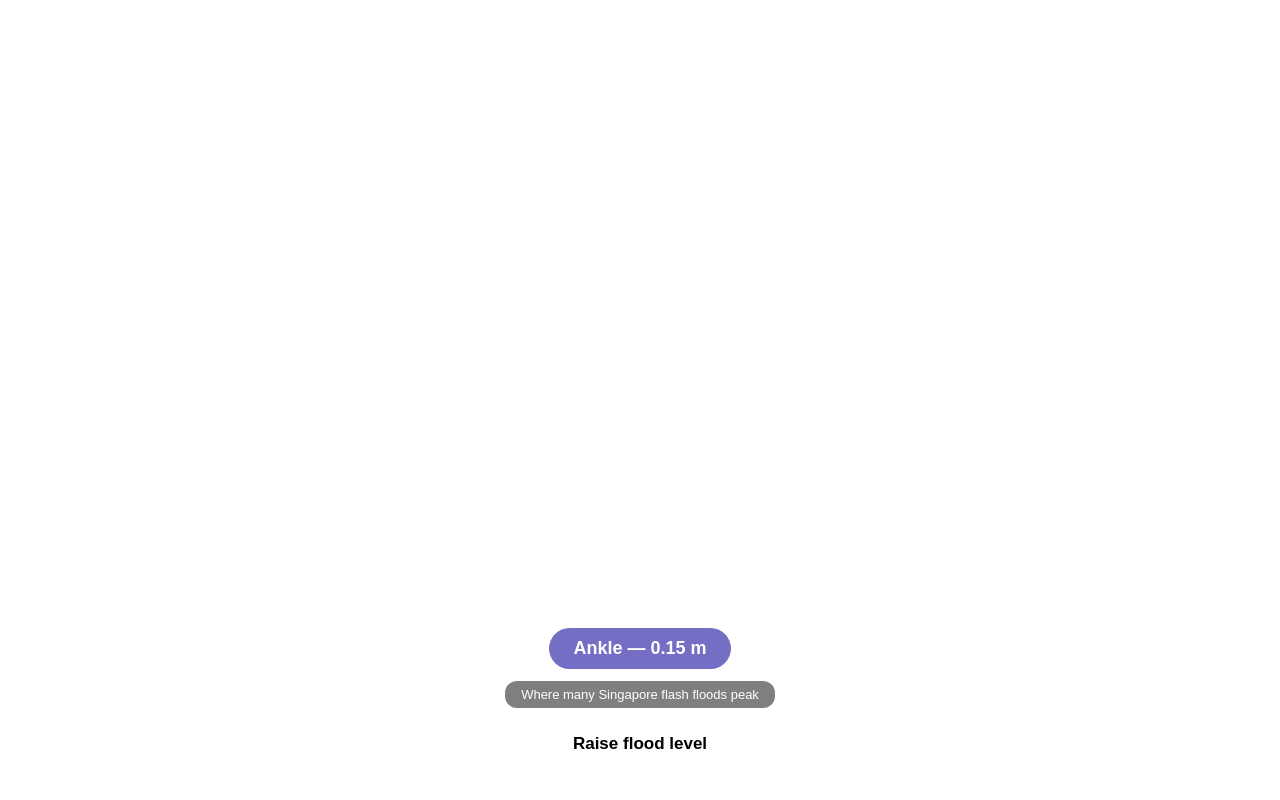
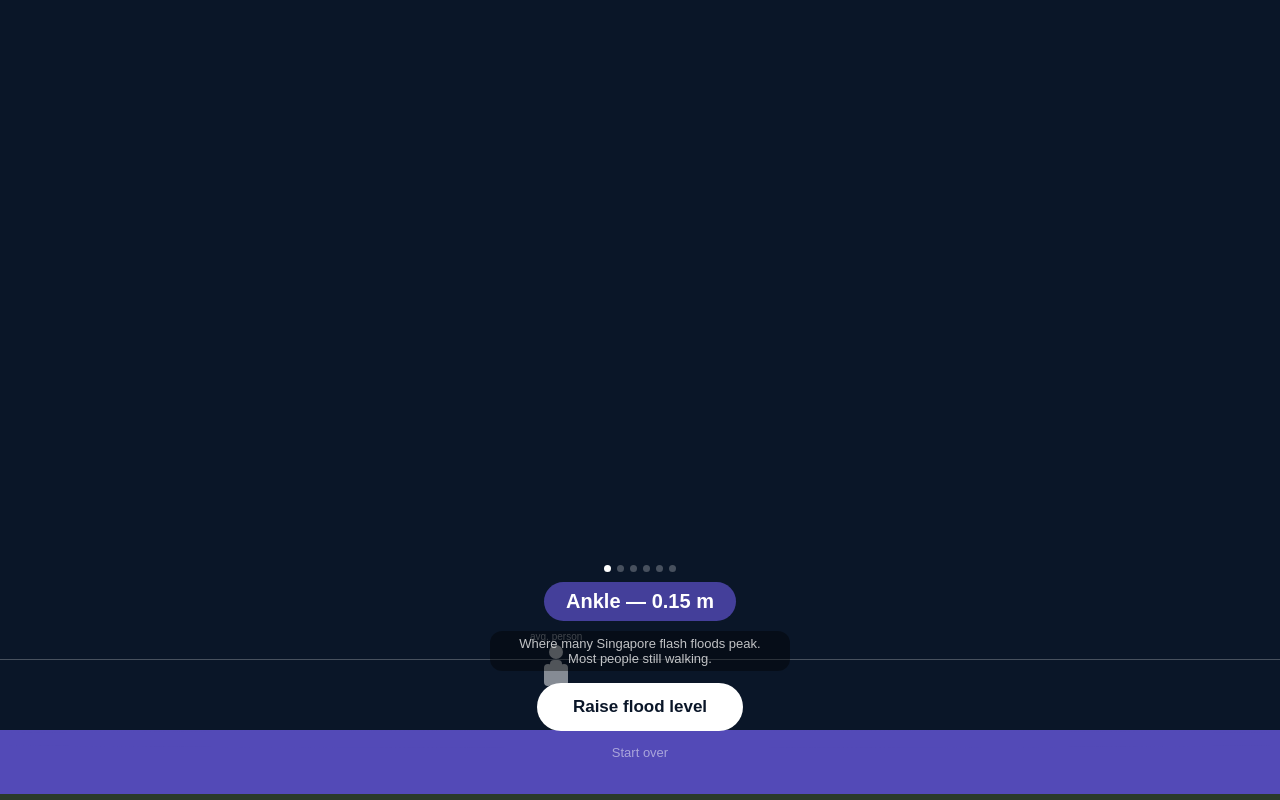
Before and after one commit to m4dridista/flood-ar, a plain HTML site: page index.html in a window 1280 px wide. Both pictures are taken after a click on the button "Raise flood level". Drawn offline with Linux system fonts and the light colour scheme.

Commit message:
index.html

```diff
--- a/index.html
+++ b/index.html
@@ -1,115 +1,300 @@
 <!DOCTYPE html>
 <html>
 <head>
-    <meta name="viewport" content="width=device-width, initial-scale=1" />
-    <title>Flood Height AR</title>
-    <script src="https://aframe.io/releases/1.6.0/aframe.min.js"></script>
-    <script src="https://cdn.jsdelivr.net/npm/mind-ar@1.2.5/dist/mindar-image-aframe.prod.js"></script>
+  <meta name="viewport" content="width=device-width, initial-scale=1, user-scalable=no"/>
+  <title>Flood Height</title>
   <style>
-      #ui {
-        position: absolute;
-        bottom: 32px;
-        left: 50%;
-        transform: translateX(-50%);
+    * { margin: 0; padding: 0; box-sizing: border-box; }
+
+    body {
+      background: #0a1628;
+      height: 100vh;
+      overflow: hidden;
+      font-family: sans-serif;
       display: flex;
       flex-direction: column;
       align-items: center;
-        gap: 12px;
-        z-index: 999;
-        width: 90%;
+      justify-content: flex-end;
+      position: relative;
     }
+
+    #scene {
+      position: absolute;
+      inset: 0;
+      display: flex;
+      flex-direction: column;
+      justify-content: flex-end;
+    }
+
+    #sky {
+      flex: 1;
+      background: #0a1628;
+      position: relative;
+      overflow: hidden;
+    }
+
+    #building {
+      position: absolute;
+      bottom: 0;
+      left: 50%;
+      transform: translateX(-50%);
+      width: 90px;
+      display: flex;
+      flex-direction: column;
+      align-items: center;
+    }
+
+    #floor-label {
+      position: absolute;
+      right: 20px;
+      font-size: 11px;
+      color: rgba(255,255,255,0.35);
+      white-space: nowrap;
+    }
+
+    #water-container {
+      width: 100%;
+      position: relative;
+      overflow: hidden;
+      transition: height 1.2s cubic-bezier(0.4, 0, 0.2, 1);
+      height: 0px;
+    }
+
+    #water-body {
+      position: absolute;
+      inset: 0;
+      background: #1a5fa8;
+    }
+
+    #water-surface {
+      position: absolute;
+      top: 0;
+      left: -20%;
+      width: 140%;
+      height: 18px;
+      background: #3a8fd4;
+      border-radius: 50%;
+      transition: transform 0.4s ease-out;
+    }
+
+    #ground {
+      width: 100%;
+      height: 6px;
+      background: #2a3a2a;
+    }
+
+    #person {
+      position: absolute;
+      bottom: 6px;
+      left: calc(50% - 110px);
+      display: flex;
+      flex-direction: column;
+      align-items: center;
+      gap: 0;
+    }
+
+    #person-label {
+      font-size: 10px;
+      color: rgba(255,255,255,0.4);
+      margin-bottom: 2px;
+    }
+
+    .person-svg { opacity: 0.5; }
+
+    #depth-line {
+      position: absolute;
+      left: 0; right: 0;
+      height: 1px;
+      background: rgba(255,255,255,0.25);
+      transition: bottom 1.2s cubic-bezier(0.4, 0, 0.2, 1);
+      bottom: 6px;
+      pointer-events: none;
+    }
+
+    #ui {
+      position: absolute;
+      bottom: 0; left: 0; right: 0;
+      padding: 16px 20px 36px;
+      display: flex;
+      flex-direction: column;
+      align-items: center;
+      gap: 10px;
+      z-index: 10;
+    }
+
     #label {
-        background: rgba(30, 100, 220, 0.82);
+      font-size: 20px;
+      font-weight: 700;
       color: white;
-        padding: 10px 24px;
+      text-align: center;
+      padding: 8px 22px;
       border-radius: 24px;
-        font-size: 18px;
-        font-weight: bold;
-        font-family: sans-serif;
+      background: rgba(26, 95, 168, 0.85);
+      transition: background 0.6s;
+    }
+
+    #hint {
+      font-size: 13px;
+      color: rgba(255,255,255,0.75);
       text-align: center;
+      background: rgba(0,0,0,0.4);
+      padding: 5px 14px;
+      border-radius: 12px;
+      max-width: 300px;
     }
-      #hint {
-        color: white;
-        font-size: 13px;
-        font-family: sans-serif;
-        background: rgba(0,0,0,0.5);
-        padding: 6px 16px;
-        border-radius: 12px;
-        text-align: center;
-      }
+
     #btn {
       background: white;
       border: none;
-        padding: 14px 32px;
+      padding: 14px 36px;
       border-radius: 28px;
       font-size: 17px;
-        font-weight: bold;
-        font-family: sans-serif;
+      font-weight: 700;
       cursor: pointer;
+      color: #0a1628;
+      margin-top: 2px;
     }
+
+    #btn:active { transform: scale(0.97); }
+
+    #reset-btn {
+      font-size: 13px;
+      color: rgba(255,255,255,0.5);
+      background: none;
+      border: none;
+      cursor: pointer;
+      padding: 4px 12px;
+    }
+
+    #progress-dots {
+      display: flex;
+      gap: 6px;
+    }
+
+    .dot {
+      width: 7px; height: 7px;
+      border-radius: 50%;
+      background: rgba(255,255,255,0.25);
+      transition: background 0.4s;
+    }
+    .dot.active { background: white; }
   </style>
 </head>
-  <body style="margin:0; overflow:hidden;">
+<body>
+
+<div id="scene">
+  <div id="sky">
+    <div id="person">
+      <div id="person-label">avg. person</div>
+      <svg class="person-svg" width="28" height="80" viewBox="0 0 28 80">
+        <circle cx="14" cy="8" r="7" fill="white"/>
+        <rect x="8" y="16" width="12" height="30" rx="4" fill="white"/>
+        <rect x="2" y="20" width="8" height="22" rx="4" fill="white"/>
+        <rect x="18" y="20" width="8" height="22" rx="4" fill="white"/>
+        <rect x="8" y="44" width="6" height="28" rx="3" fill="white"/>
+        <rect x="14" y="44" width="6" height="28" rx="3" fill="white"/>
+      </svg>
+    </div>
+    <div id="depth-line"></div>
+  </div>
+
+  <div id="water-container">
+    <div id="water-body"></div>
+    <div id="water-surface"></div>
+  </div>
+  <div id="ground"></div>
+</div>
 
 <div id="ui">
-      <div id="label">Point your camera at the floor</div>
-      <div id="hint">Tap the button to raise the flood level</div>
+  <div id="progress-dots">
+    <div class="dot" id="dot-0"></div>
+    <div class="dot" id="dot-1"></div>
+    <div class="dot" id="dot-2"></div>
+    <div class="dot" id="dot-3"></div>
+    <div class="dot" id="dot-4"></div>
+    <div class="dot" id="dot-5"></div>
+  </div>
+  <div id="label">Point camera at the floor</div>
+  <div id="hint">Tap below to see how high floodwater can rise</div>
   <button id="btn" onclick="nextLevel()">Raise flood level</button>
+  <button id="reset-btn" onclick="reset()">Start over</button>
 </div>
-
-    <a-scene
-      mindar-image="imageTargetSrc: https://cdn.jsdelivr.net/gh/hiukim/mind-ar-js@1.2.5/examples/image-tracking/assets/card-example/card.mind; uiLoading: no; uiError: no; uiScanning: no;"
-      color-space="sRGB"
-      renderer="colorManagement: true"
-      vr-mode-ui="enabled: false"
-      device-orientation-permission-ui="enabled: false"
-      embedded
-      style="width:100vw; height:100vh; position:absolute; top:0; left:0;">
-
-      <a-camera position="0 0 0" look-controls="enabled: false"></a-camera>
-
-      <a-entity mindar-image-target="targetIndex: 0">
-        <a-plane
-          id="water"
-          color="#1a6fc4"
-          opacity="0.55"
-          width="2"
-          height="0.01"
-          position="0 0.15 0"
-          rotation="-90 0 0">
-        </a-plane>
-      </a-entity>
-
-    </a-scene>
 
 <script>
 const levels = [
-        { label: "Ankle — 0.15 m", y: 0.15, hint: "Where many Singapore flash floods peak", color: "#534AB7" },
-        { label: "Knee — 0.30 m",  y: 0.30, hint: "Most cars stall. Walking becomes very difficult.", color: "#378ADD" },
-        { label: "Waist — 0.60 m", y: 0.60, hint: "Singapore road closure threshold", color: "#1D9E75" },
-        { label: "Chest — 1.0 m",  y: 1.00, hint: "Bukit Timah Road flash flood peak (2021)", color: "#BA7517" },
-        { label: "Head — 1.5 m",   y: 1.50, hint: "Regional major floods: Jakarta 2020, KL 2021", color: "#D85A30" },
-        { label: "Catastrophic — 3.0 m", y: 3.00, hint: "Typhoon Haiyan storm surge level (2013)", color: "#E24B4A" },
+  { label: "Ankle — 0.15 m", hint: "Where many Singapore flash floods peak. Most people still walking.", color: "#534AB7", frac: 0.08 },
+  { label: "Knee — 0.30 m",  hint: "Most cars stall. Walking becomes very difficult and dangerous.", color: "#185FA5", frac: 0.18 },
+  { label: "Waist — 0.60 m", hint: "Singapore road closure threshold. Strong current makes standing unsafe.", color: "#0F6E56", frac: 0.34 },
+  { label: "Chest — 1.0 m",  hint: "Bukit Timah Rd flash flood peak (2021). Impossible to walk against current.", color: "#854F0B", frac: 0.52 },
+  { label: "Head — 1.5 m",   hint: "Regional major floods: Jakarta 2020, Kuala Lumpur 2021. Fully submerged.", color: "#993C1D", frac: 0.70 },
+  { label: "Catastrophic — 3.0 m", hint: "Typhoon Haiyan storm surge (2013). Above the ceiling of a typical room.", color: "#A32D2D", frac: 0.92 },
 ];
 
 let current = -1;
+let tilt = 0;
 
 function nextLevel() {
-        current = (current + 1) % levels.length;
-        const lvl = levels[current];
-
-        document.getElementById('label').textContent = lvl.label;
-        document.getElementById('label').style.background =
-          lvl.color + 'cc';
-        document.getElementById('hint').textContent = lvl.hint;
-
-        const water = document.getElementById('water');
-        if (water) {
-          water.setAttribute('position', '0 ' + lvl.y + ' 0');
-          water.setAttribute('color', lvl.color);
+  current = Math.min(current + 1, levels.length - 1);
+  apply();
+  if (current === levels.length - 1) {
+    document.getElementById('btn').textContent = "That's the peak";
+    document.getElementById('btn').disabled = true;
+    document.getElementById('btn').style.opacity = '0.5';
   }
 }
+
+function reset() {
+  current = -1;
+  document.getElementById('water-container').style.height = '0px';
+  document.getElementById('depth-line').style.bottom = '6px';
+  document.getElementById('label').textContent = 'Point camera at the floor';
+  document.getElementById('label').style.background = 'rgba(26,95,168,0.85)';
+  document.getElementById('hint').textContent = 'Tap below to see how high floodwater can rise';
+  document.getElementById('btn').textContent = 'Raise flood level';
+  document.getElementById('btn').disabled = false;
+  document.getElementById('btn').style.opacity = '1';
+  document.getElementById('water-body').style.background = '#1a5fa8';
+  document.getElementById('water-surface').style.background = '#3a8fd4';
+  for (let i = 0; i < levels.length; i++) {
+    document.getElementById('dot-' + i).classList.remove('active');
+  }
+}
+
+function apply() {
+  const lvl = levels[current];
+  const vh = window.innerHeight;
+  const waterPx = Math.round(lvl.frac * vh);
+
+  document.getElementById('water-container').style.height = waterPx + 'px';
+  document.getElementById('depth-line').style.bottom = (waterPx + 6) + 'px';
+  document.getElementById('label').textContent = lvl.label;
+  document.getElementById('label').style.background = lvl.color + 'cc';
+  document.getElementById('hint').textContent = lvl.hint;
+  document.getElementById('water-body').style.background = lvl.color;
+  document.getElementById('water-surface').style.background = lvl.color;
+
+  for (let i = 0; i < levels.length; i++) {
+    document.getElementById('dot-' + i).classList.toggle('active', i === current);
+  }
+}
+
+window.addEventListener('deviceorientation', function(e) {
+  if (e.gamma === null) return;
+  tilt = Math.max(-20, Math.min(20, e.gamma));
+  document.getElementById('water-surface').style.transform =
+    'rotate(' + (tilt * 0.4) + 'deg)';
+});
+
+if (typeof DeviceOrientationEvent !== 'undefined' &&
+    typeof DeviceOrientationEvent.requestPermission === 'function') {
+  document.getElementById('btn').addEventListener('click', function permClick() {
+    DeviceOrientationEvent.requestPermission().then(function(state) {
+      if (state === 'granted') {
+        document.getElementById('btn').removeEventListener('click', permClick);
+      }
+    });
+  }, { once: true });
+}
 </script>
-
 </body>
 </html>
```
Lines whose indentation alone changed are shown as unchanged.
